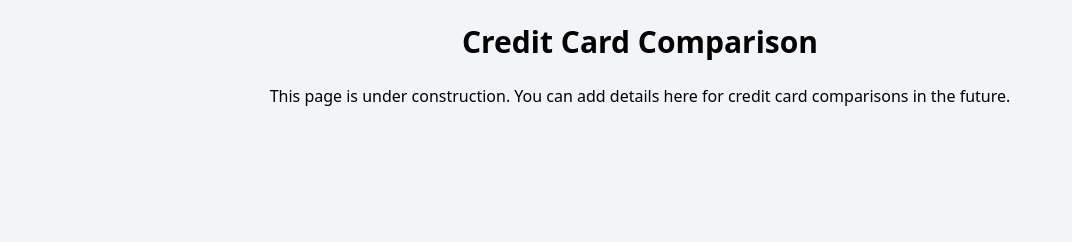
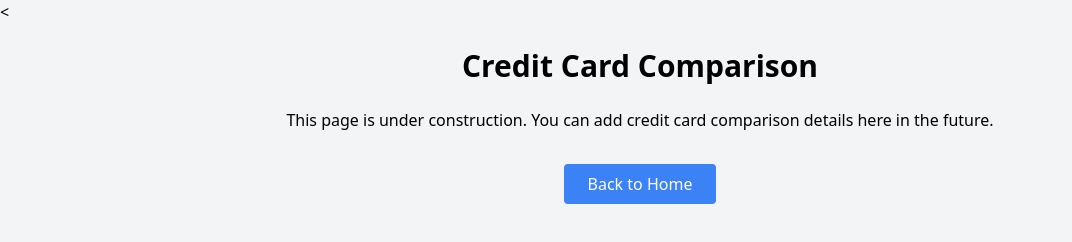
Before and after one commit to jovit-fernandez23/Creditcard-Loancomparison, a plain HTML site: page Credit Card Comparison Tool.html in a window 1280 px wide. Shown: the whole page, without its empty margins (0-1072 px from the left). Drawn offline with nearby package versions, Linux system fonts and the light colour scheme.

Commit message:
Update Credit Card Comparison Tool.html

```diff
--- a/Credit Card Comparison Tool.html
+++ b/Credit Card Comparison Tool.html
@@ -1,4 +1,4 @@
-<!DOCTYPE html>
+<<!DOCTYPE html>
 <html lang="en">
 <head>
   <meta charset="UTF-8">
@@ -9,7 +9,10 @@
 <body class="bg-gray-100">
   <div class="container mx-auto p-6">
     <h1 class="text-3xl font-bold text-center mb-6">Credit Card Comparison</h1>
-    <p class="text-center">This page is under construction. You can add details here for credit card comparisons in the future.</p>
+    <p class="text-center">This page is under construction. You can add credit card comparison details here in the future.</p>
+    <div class="flex justify-center mt-8">
+      <a href="index.html" class="px-6 py-2 bg-blue-500 text-white rounded hover:bg-blue-600">Back to Home</a>
+    </div>
   </div>
 </body>
 </html>
```
